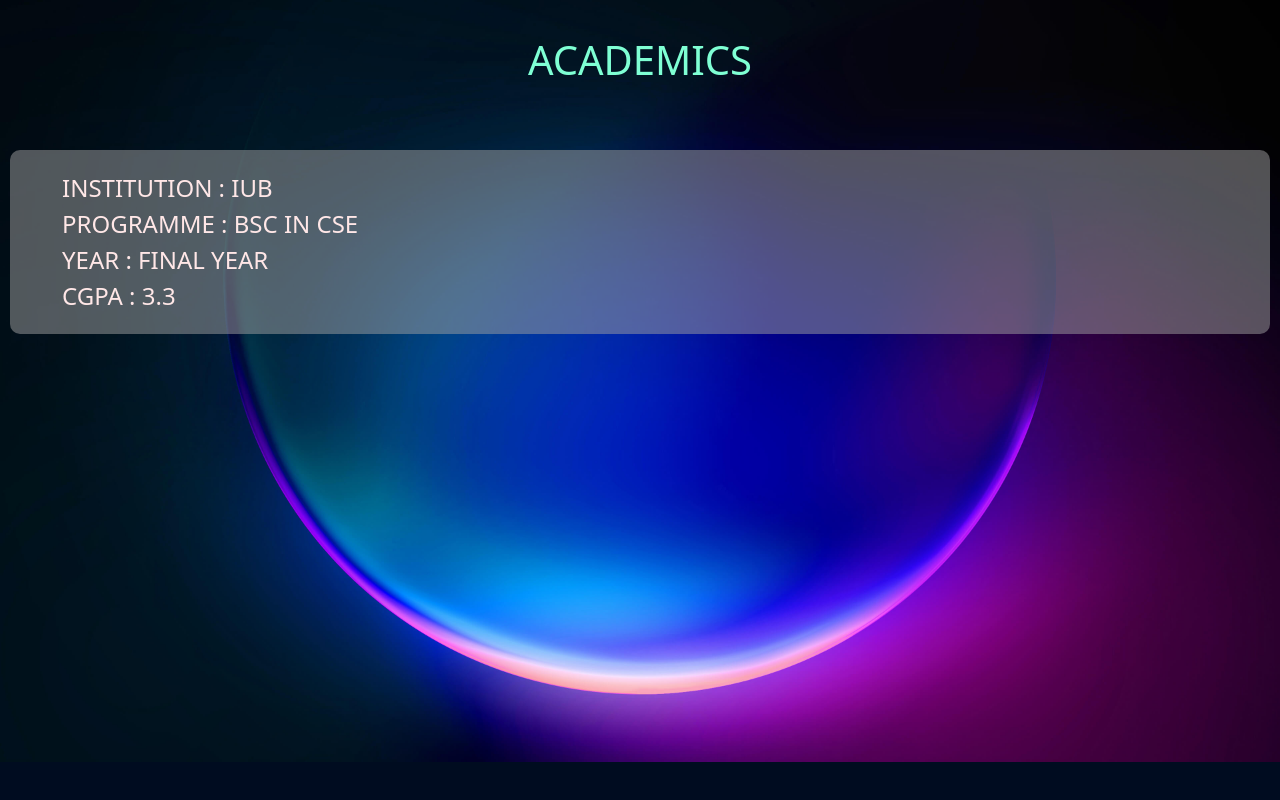
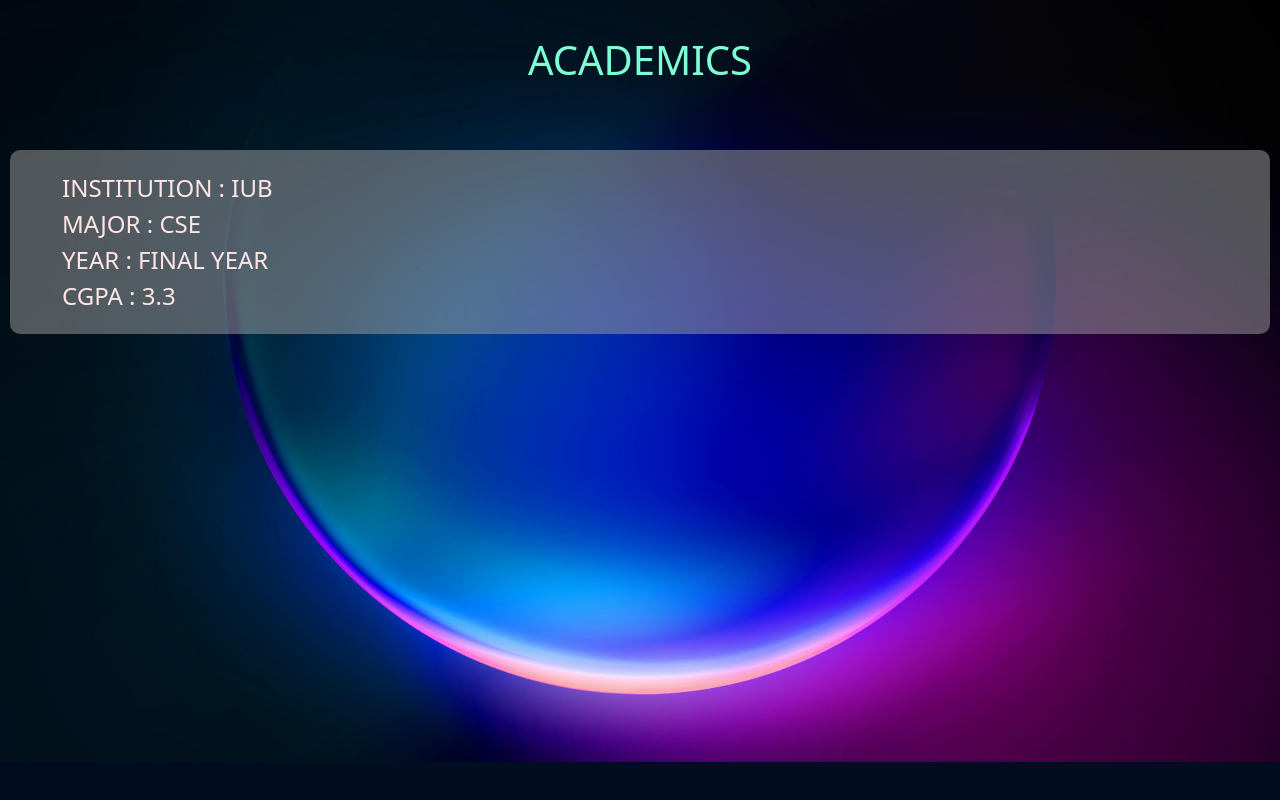
Before and after one commit to shakil2995/CSE309, a plain HTML site: page myPortfolio/index.html in a window 1280 px wide. Shown: the part 2424-3224 px from the top of the page. Drawn offline with nearby package versions, Linux system fonts and the light colour scheme.

Commit message:
Update index.html

```diff
--- a/myPortfolio/index.html
+++ b/myPortfolio/index.html
@@ -43,7 +43,7 @@
                     <div class="w70 bgd">
                         <ul>
                             <li>Institution : IUB</li>
-                            <li>Programme : BSC in CSE</li>
+                            <li>Major : CSE</li>
                             <li>Year : Final Year</li>
                             <li> Cgpa : 3.3</li>
                         </ul>
```
